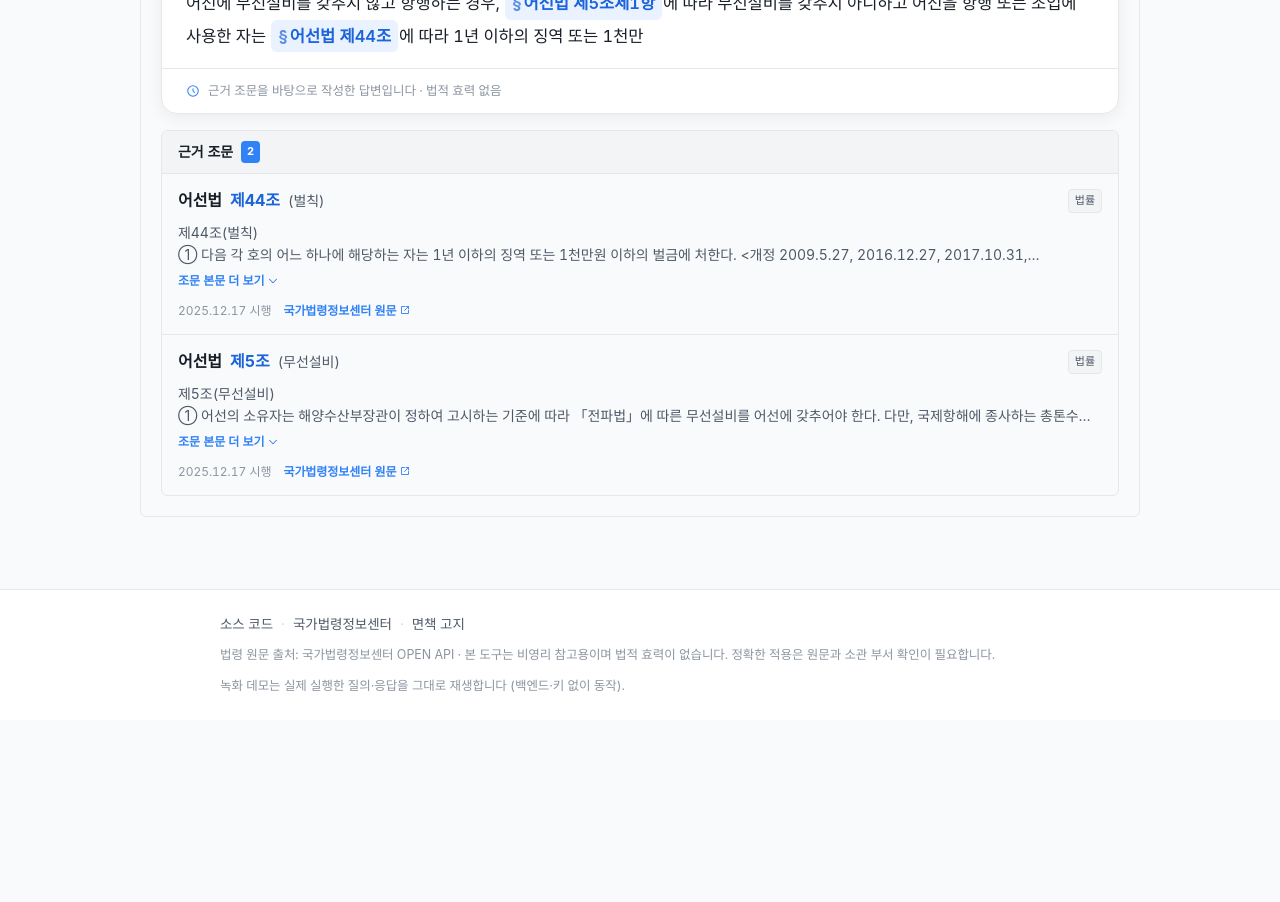
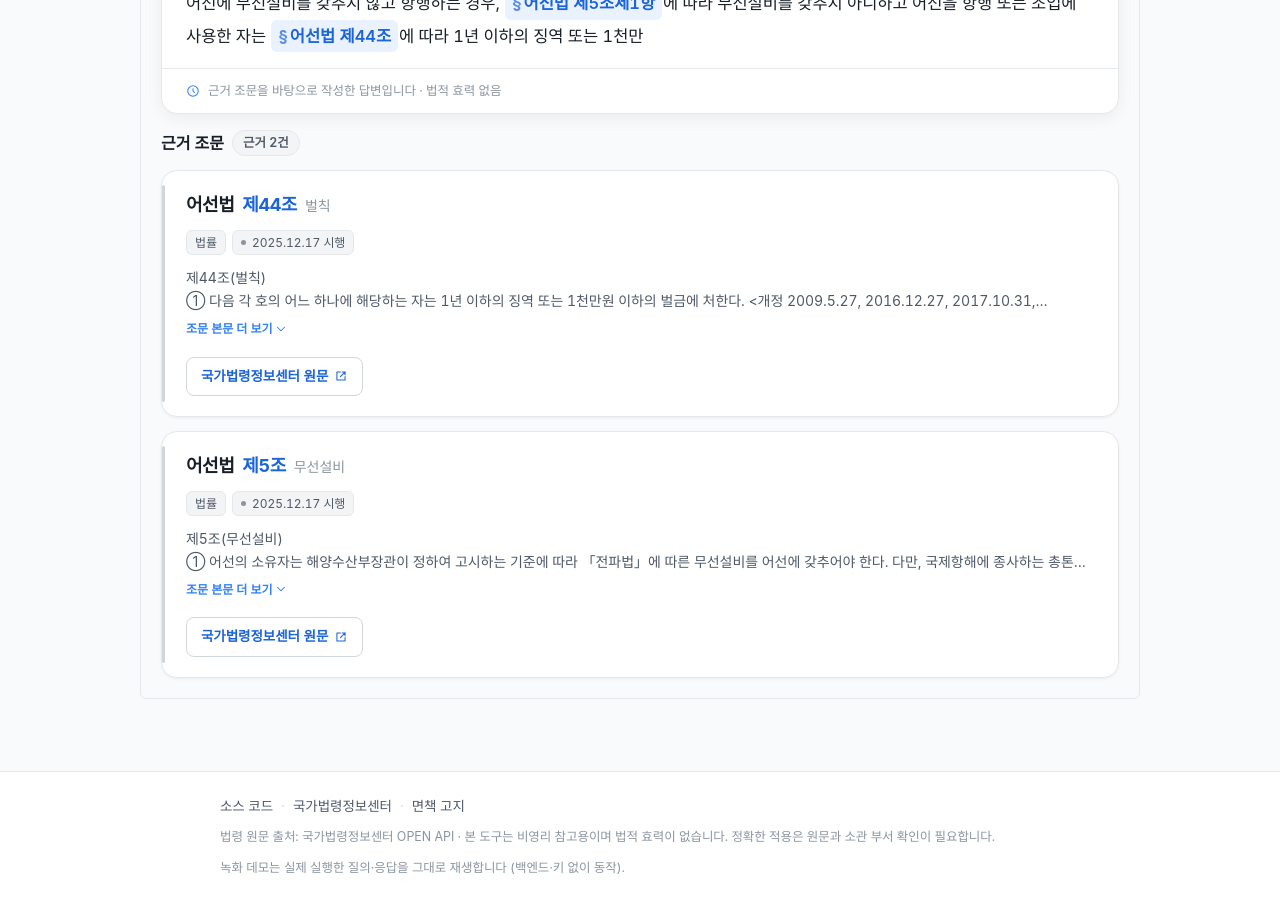
Before and after one commit to Minsu5452/korean-maritime-law-rag, a Next.js app in the folder web/: page / in a window 1280 px wide. Shown: the part 960-1862 px from the top of the page. Before the commit the page ends 1680 px from the top, so only its background shows below. Built offline with nearby package versions, Linux system fonts and the light colour scheme; no server answers; a web font is replaced by a local one.

Commit message:
근거 조문을 카드형으로 재구성하고 인용 칩과 연동

```diff
--- a/web/components/EvidenceList.tsx
+++ b/web/components/EvidenceList.tsx
@@ -5,45 +5,91 @@ import { LAW_TYPE_TONE } from "@/lib/pipeline";
 import type { CitedArticle } from "@/lib/types";
 import { IconChevron, IconExternal } from "./icons";
 
-export function EvidenceList({ items }: { items: CitedArticle[] }) {
+export function EvidenceList({
+  items,
+  activeDocId,
+  onHover,
+}: {
+  items: CitedArticle[];
+  activeDocId: string | null;
+  onHover: (docId: string | null) => void;
+}) {
   if (items.length === 0) return null;
   return (
-    <section className="overflow-hidden rounded-md border border-line">
-      <div className="flex items-center gap-2 border-b border-line bg-fill px-4 py-2.5">
-        <span className="text-sm font-extrabold text-ink">근거 조문</span>
-        <span className="rounded bg-brand px-1.5 py-0.5 text-[11px] font-bold text-white">
-          {items.length}
+    <section>
+      <div className="mb-3.5 flex items-center gap-2">
+        <span className="text-[16px] font-bold text-ink">근거 조문</span>
+        <span className="rounded-full border border-line bg-fill px-2.5 py-0.5 text-[12.5px] font-semibold text-ink-soft">
+          근거 {items.length}건
         </span>
       </div>
-      <div>
+      <div className="space-y-3.5">
         {items.map((a) => (
-          <EvidenceRow key={a.doc_id} article={a} />
+          <EvidenceCard
+            key={a.doc_id}
+            article={a}
+            linked={activeDocId === a.doc_id}
+            onHover={onHover}
+          />
         ))}
       </div>
     </section>
   );
 }
 
-function EvidenceRow({ article }: { article: CitedArticle }) {
+function EvidenceCard({
+  article,
+  linked,
+  onHover,
+}: {
+  article: CitedArticle;
+  linked: boolean;
+  onHover: (docId: string | null) => void;
+}) {
   const [open, setOpen] = useState(false);
   const collapsible = article.text.length > 150;
   const enforceDate = formatEnforceDate(article.enforce_date);
 
   return (
-    <div className="border-b border-line px-4 py-3.5 last:border-b-0">
-      <div className="flex flex-wrap items-center gap-x-2 gap-y-1">
-        <span className="font-bold text-ink">{article.law_name}</span>
-        <span className="font-bold text-brand-strong">{article.article_no}</span>
-        {article.title && <span className="text-[14px] text-ink-soft">({article.title})</span>}
-        <span className={`ml-auto shrink-0 rounded border px-1.5 py-0.5 text-[11px] ${LAW_TYPE_TONE}`}>
+    <article
+      onMouseEnter={() => onHover(article.doc_id)}
+      onMouseLeave={() => onHover(null)}
+      className={`group relative overflow-hidden rounded-2xl border bg-surface py-5 pl-6 pr-5 transition ${
+        linked
+          ? "-translate-y-0.5 border-[#d4e3ff] shadow-[0_0_0_3px_#eaf2ff,0_4px_16px_rgba(0,0,0,0.06)]"
+          : "border-line shadow-sm hover:-translate-y-0.5 hover:border-[#d4e3ff] hover:shadow-pop"
+      }`}
+    >
+      <span
+        className={`absolute inset-y-3.5 left-0 w-[3px] rounded-full transition ${
+          linked ? "bg-brand" : "bg-line-strong group-hover:bg-brand"
+        }`}
+      />
+
+      <div className="flex flex-wrap items-baseline gap-x-2 gap-y-1">
+        <span className="text-[18px] font-bold tracking-tight text-ink">{article.law_name}</span>
+        <span className="text-[18px] font-bold tracking-tight text-brand-strong">
+          {article.article_no}
+        </span>
+        {article.title && <span className="text-[14px] font-medium text-muted">{article.title}</span>}
+      </div>
+
+      <div className="mt-2.5 flex flex-wrap gap-1.5">
+        <span className={`inline-flex items-center rounded-md border px-2 py-0.5 text-[12px] ${LAW_TYPE_TONE}`}>
           {article.law_type}
         </span>
+        {enforceDate && (
+          <span className="inline-flex items-center gap-1.5 rounded-md border border-line bg-fill px-2 py-0.5 text-[12px] text-ink-soft">
+            <span className="h-[5px] w-[5px] rounded-full bg-muted" />
+            {enforceDate} 시행
+          </span>
+        )}
       </div>
 
       {article.text && (
         <>
           <p
-            className={`mt-2 whitespace-pre-line text-[14px] leading-relaxed text-ink-soft ${
+            className={`mt-3 whitespace-pre-line text-[14px] leading-relaxed text-ink-soft ${
               open ? "" : "line-clamp-2"
             }`}
           >
@@ -53,7 +99,7 @@ function EvidenceRow({ article }: { article: CitedArticle }) {
             <button
               type="button"
               onClick={() => setOpen((v) => !v)}
-              className="mt-1 inline-flex items-center gap-0.5 text-[12px] font-bold text-brand hover:text-brand-strong"
+              className="mt-1.5 inline-flex items-center gap-0.5 text-[12px] font-semibold text-brand hover:text-brand-strong"
             >
               {open ? "접기" : "조문 본문 더 보기"}
               <IconChevron className={`h-3.5 w-3.5 transition-transform ${open ? "rotate-180" : ""}`} />
@@ -62,18 +108,17 @@ function EvidenceRow({ article }: { article: CitedArticle }) {
         </>
       )}
 
-      <div className="mt-2 flex flex-wrap items-center gap-x-3 gap-y-1 text-[12px] text-muted">
-        {enforceDate && <span>{enforceDate} 시행</span>}
+      <div className="mt-4">
         <a
           href={lawGoKrUrl(article.law_name)}
           target="_blank"
           rel="noreferrer"
-          className="inline-flex items-center gap-0.5 font-bold text-brand hover:text-brand-strong"
+          className="inline-flex items-center gap-1.5 rounded-lg border border-line-strong bg-surface px-3.5 py-2 text-[13.5px] font-semibold text-brand-strong transition hover:border-brand hover:bg-brand-weak"
         >
           국가법령정보센터 원문
-          <IconExternal className="h-3 w-3" />
+          <IconExternal className="h-3.5 w-3.5" />
         </a>
       </div>
-    </div>
+    </article>
   );
 }
```
